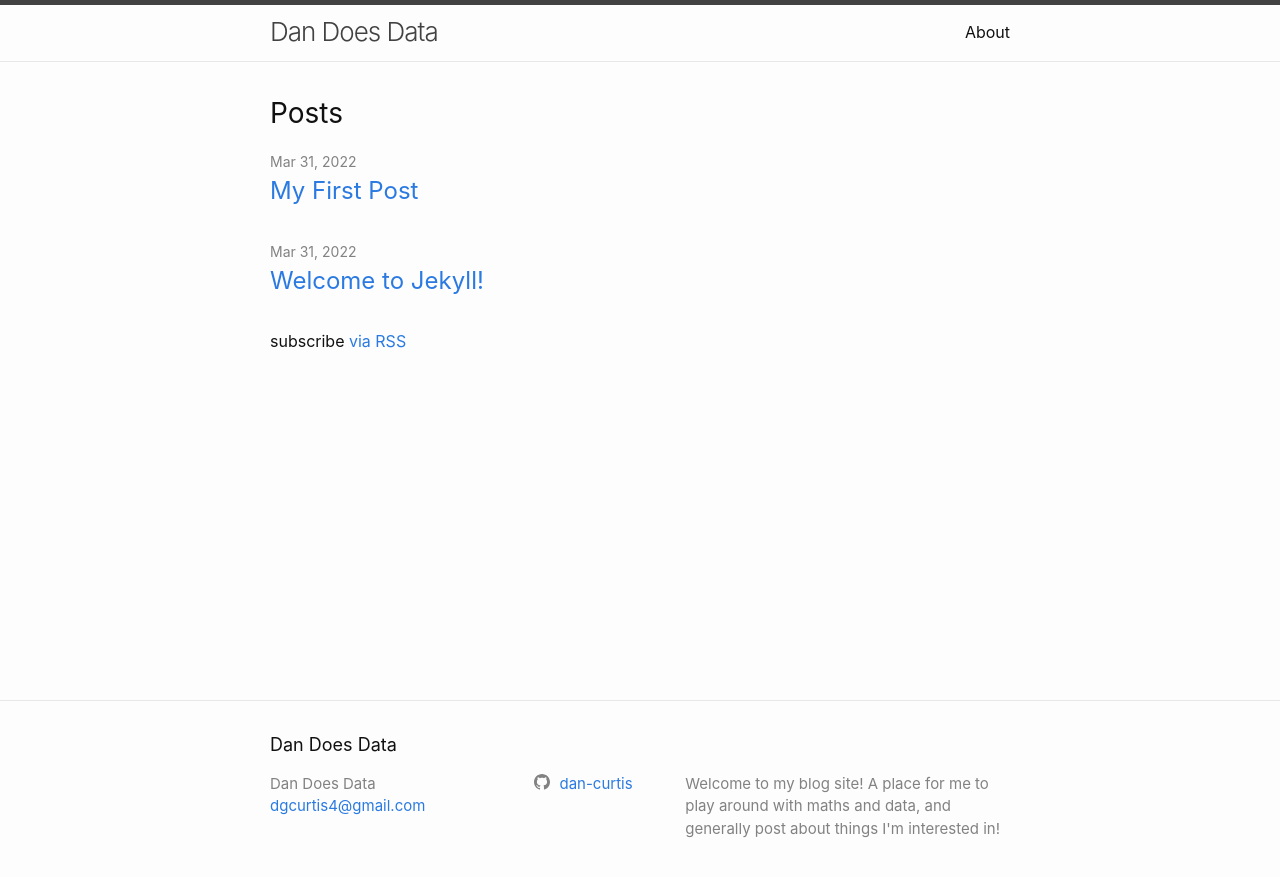
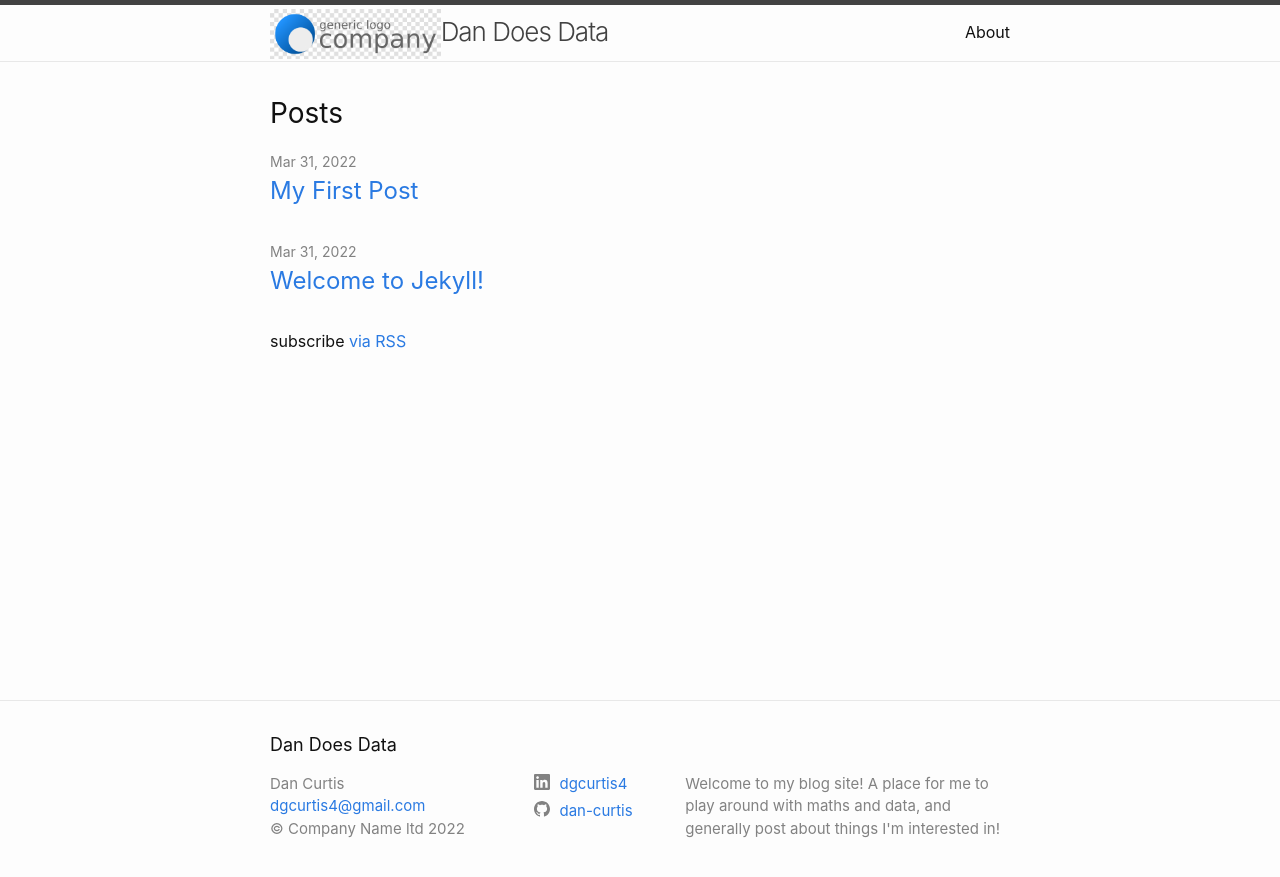
Before and after one commit to dan-curtis/dan-curtis.github.io, a Jekyll site: the page built from index.markdown, in a window 1280 px wide. Shown: the top 877 px of the page. Built offline with Jekyll 4.4.1, drawn with Linux system fonts in a browser that asks for light colours.

Commit message:
added copyright, socials and title logo

```diff
--- a/_config.yml
+++ b/_config.yml
@@ -28,6 +28,20 @@ url: "https://dan-curtis.github.io/" # the base hostname & protocol for your sit
 # twitter_username: jekyllrb
 github_username:  dan-curtis
 
+# Fields that minima uses but are not defaulted
+# author is default for posts, atom feed and footer
+author: Dan Curtis
+linkedin_username: dgcurtis4
+
+# New fields not defaulted by jekyll-new with the minima theme
+# Add a copyright, sumbol and year added automatically
+# copyright: Company Name Inc.
+copyright: Company Name ltd
+# title-logo is a new field that when populated displays a logo
+# ideally the image should be 50px high and take up minimal horizontal space
+# title-logo: /images/my-logo.png (jpeg etc)
+title-logo: /images/title-logo.png
+
 # Build settings
 # Removed minima theme as it is now a regular theme.
 # theme: minima
--- a/_includes/footer.html
+++ b/_includes/footer.html
@@ -18,6 +18,9 @@
             {%- if site.email -%}
             <li><a class="u-email" href="mailto:{{ site.email }}">{{ site.email }}</a></li>
             {%- endif -%}
+            {%- if site.copyright -%}
+            <li>&copy; {{ site.copyright }} {{ 'now' | date: '%Y' }}</li>
+            {%- endif -%}
         </ul>
       </div>
 
--- a/_includes/header.html
+++ b/_includes/header.html
@@ -3,7 +3,16 @@
   <div class="wrapper">
     {%- assign default_paths = site.pages | map: "path" -%}
     {%- assign page_paths = site.header_pages | default: default_paths -%}
+    <!-- original title display element from the minima theme
     <a class="site-title" rel="author" href="{{ "/" | relative_url }}">{{ site.title | escape }}</a>
+      -->
+
+    <a class="site-title" rel="author" href="{{ "/" | relative_url }}">
+      {%- if site.title-logo -%}
+        <img src="{{ site.title-logo | relative_url }}" alt ="{{ site.title | escape }}" style="height: 50px"></img>
+        {%- endif -%}
+      {{ site.title | escape }}
+    </a>
 
     {%- if page_paths -%}
       <nav class="site-nav">
--- a/_includes/social.html
+++ b/_includes/social.html
@@ -1,10 +1,10 @@
 <ul class="social-media-list">
+  {%- if site.linkedin_username -%}<li><a href="https://www.linkedin.com/in/{{ site.linkedin_username| cgi_escape | escape }}"><svg class="svg-icon"><use xlink:href="{{ '/assets/minima-social-icons.svg#linkedin' | relative_url }}"></use></svg> <span class="username">{{ site.linkedin_username| escape }}</span></a></li>{%- endif -%}
+  {%- if site.github_username -%}<li><a href="https://github.com/{{ site.github_username| cgi_escape | escape }}"><svg class="svg-icon"><use xlink:href="{{ '/assets/minima-social-icons.svg#github' | relative_url }}"></use></svg> <span class="username">{{ site.github_username| escape }}</span></a></li>{%- endif -%}
   {%- if site.dribbble_username -%}<li><a href="https://dribbble.com/{{ site.dribbble_username| cgi_escape | escape }}"><svg class="svg-icon"><use xlink:href="{{ '/assets/minima-social-icons.svg#dribbble' | relative_url }}"></use></svg> <span class="username">{{ site.dribbble_username| escape }}</span></a></li>{%- endif -%}
   {%- if site.facebook_username -%}<li><a href="https://www.facebook.com/{{ site.facebook_username| cgi_escape | escape }}"><svg class="svg-icon"><use xlink:href="{{ '/assets/minima-social-icons.svg#facebook' | relative_url }}"></use></svg> <span class="username">{{ site.facebook_username| escape }}</span></a></li>{%- endif -%}
   {%- if site.flickr_username -%}<li><a href="https://www.flickr.com/photos/{{ site.flickr_username| cgi_escape | escape }}"><svg class="svg-icon"><use xlink:href="{{ '/assets/minima-social-icons.svg#flickr' | relative_url }}"></use></svg> <span class="username">{{ site.flickr_username| escape }}</span></a></li>{%- endif -%}
-  {%- if site.github_username -%}<li><a href="https://github.com/{{ site.github_username| cgi_escape | escape }}"><svg class="svg-icon"><use xlink:href="{{ '/assets/minima-social-icons.svg#github' | relative_url }}"></use></svg> <span class="username">{{ site.github_username| escape }}</span></a></li>{%- endif -%}
   {%- if site.instagram_username -%}<li><a href="https://instagram.com/{{ site.instagram_username| cgi_escape | escape }}"><svg class="svg-icon"><use xlink:href="{{ '/assets/minima-social-icons.svg#instagram' | relative_url }}"></use></svg> <span class="username">{{ site.instagram_username| escape }}</span></a></li>{%- endif -%}
-  {%- if site.linkedin_username -%}<li><a href="https://www.linkedin.com/in/{{ site.linkedin_username| cgi_escape | escape }}"><svg class="svg-icon"><use xlink:href="{{ '/assets/minima-social-icons.svg#linkedin' | relative_url }}"></use></svg> <span class="username">{{ site.linkedin_username| escape }}</span></a></li>{%- endif -%}
   {%- if site.pinterest_username -%}<li><a href="https://www.pinterest.com/{{ site.pinterest_username| cgi_escape | escape }}"><svg class="svg-icon"><use xlink:href="{{ '/assets/minima-social-icons.svg#pinterest' | relative_url }}"></use></svg> <span class="username">{{ site.pinterest_username| escape }}</span></a></li>{%- endif -%}
   {%- for mst in site.mastodon -%}{%- if mst.username and mst.instance -%}<li><a href="https://{{ mst.instance| cgi_escape | escape}}/@{{mst.username}}"><svg class="svg-icon"><use xlink:href="{{ '/assets/minima-social-icons.svg#mastodon' | relative_url }}"></use></svg> <span class="username">{{ mst.username|escape }}</span></a></li>{%- endif -%}{%- endfor -%}
   {%- if site.twitter_username -%}<li><a href="https://www.twitter.com/{{ site.twitter_username| cgi_escape | escape }}"><svg class="svg-icon"><use xlink:href="{{ '/assets/minima-social-icons.svg#twitter' | relative_url }}"></use></svg> <span class="username">{{ site.twitter_username| escape }}</span></a></li>{%- endif -%}
```
Also changed, not shown: images/title-logo.png (added).
